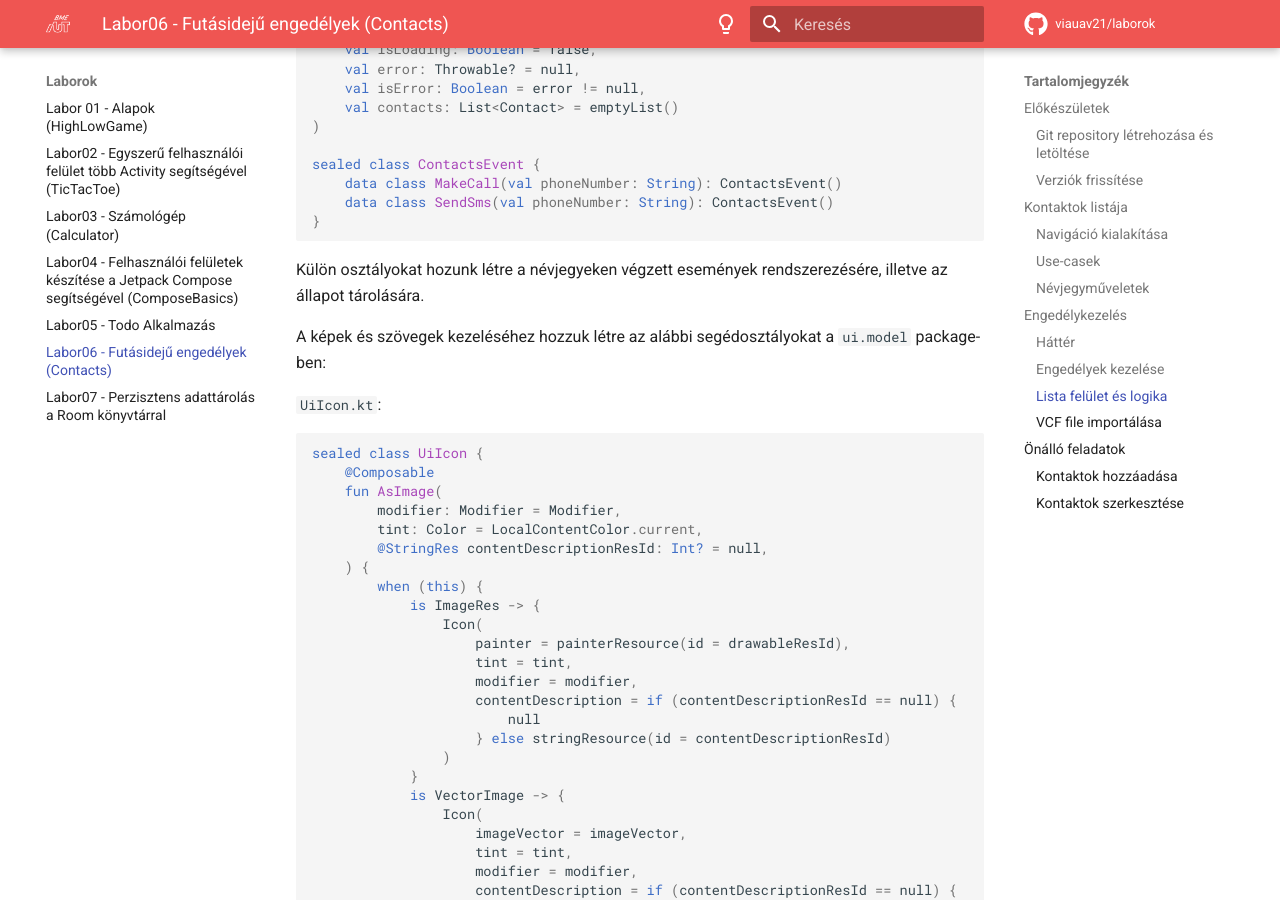
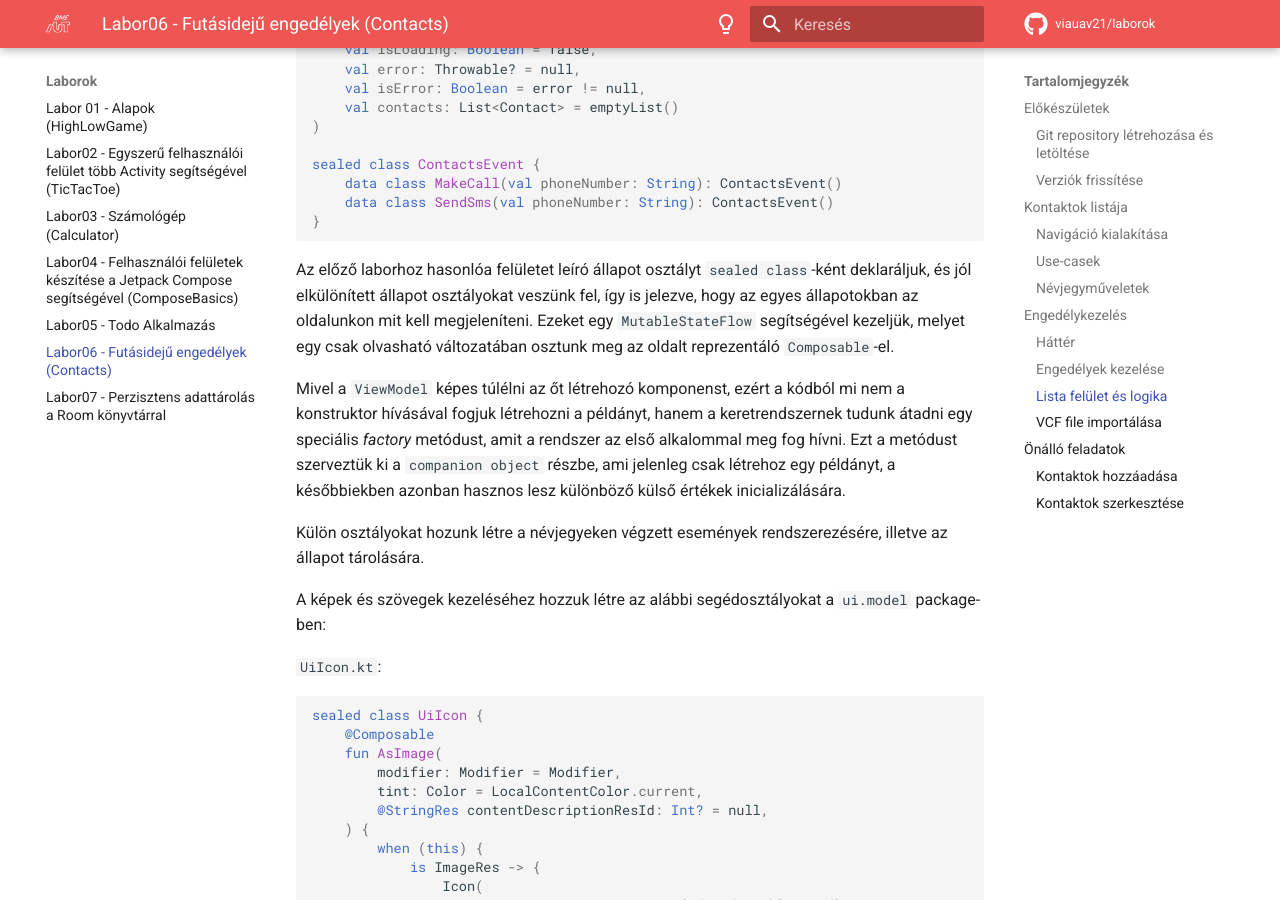
Before and after one commit to VIAUAV21/laborok, an MkDocs documentation site: the page built from docs/laborok/permissions/index.md, in a window 1280 px wide and 900 px high, scrolled down 11964 px. Built offline with MkDocs 1.6.1 and Material for MkDocs 9.7.7, drawn with Linux system fonts in a browser that asks for light colours; comment, search, counter and statistics services are not loaded.

Commit message:
Update index.md

````diff
--- a/docs/laborok/permissions/index.md
+++ b/docs/laborok/permissions/index.md
@@ -519,6 +519,9 @@ sealed class ContactsEvent {
     data class SendSms(val phoneNumber: String): ContactsEvent()
 }
 ```
+Az előző laborhoz hasonlóa  felületet leíró állapot osztályt `sealed class`-ként deklaráljuk, és jól elkülönített állapot osztályokat veszünk fel, így is jelezve, hogy az egyes állapotokban az oldalunkon mit kell megjeleníteni. Ezeket egy `MutableStateFlow` segítségével kezeljük, melyet egy csak olvasható változatában osztunk meg az oldalt reprezentáló `Composable`-el.
+
+Mivel a `ViewModel` képes túlélni az őt létrehozó komponenst, ezért a kódból mi nem a konstruktor hívásával fogjuk létrehozni a példányt, hanem a keretrendszernek tudunk átadni egy speciális _factory_ metódust, amit a rendszer az első alkalommal meg fog hívni. Ezt a metódust szerveztük ki a `companion object` részbe, ami jelenleg csak létrehoz egy példányt, a későbbiekben azonban hasznos lesz különböző külső értékek inicializálására.
 
 Külön osztályokat hozunk létre a névjegyeken végzett események rendszerezésére, illetve az állapot tárolására.
 
````
